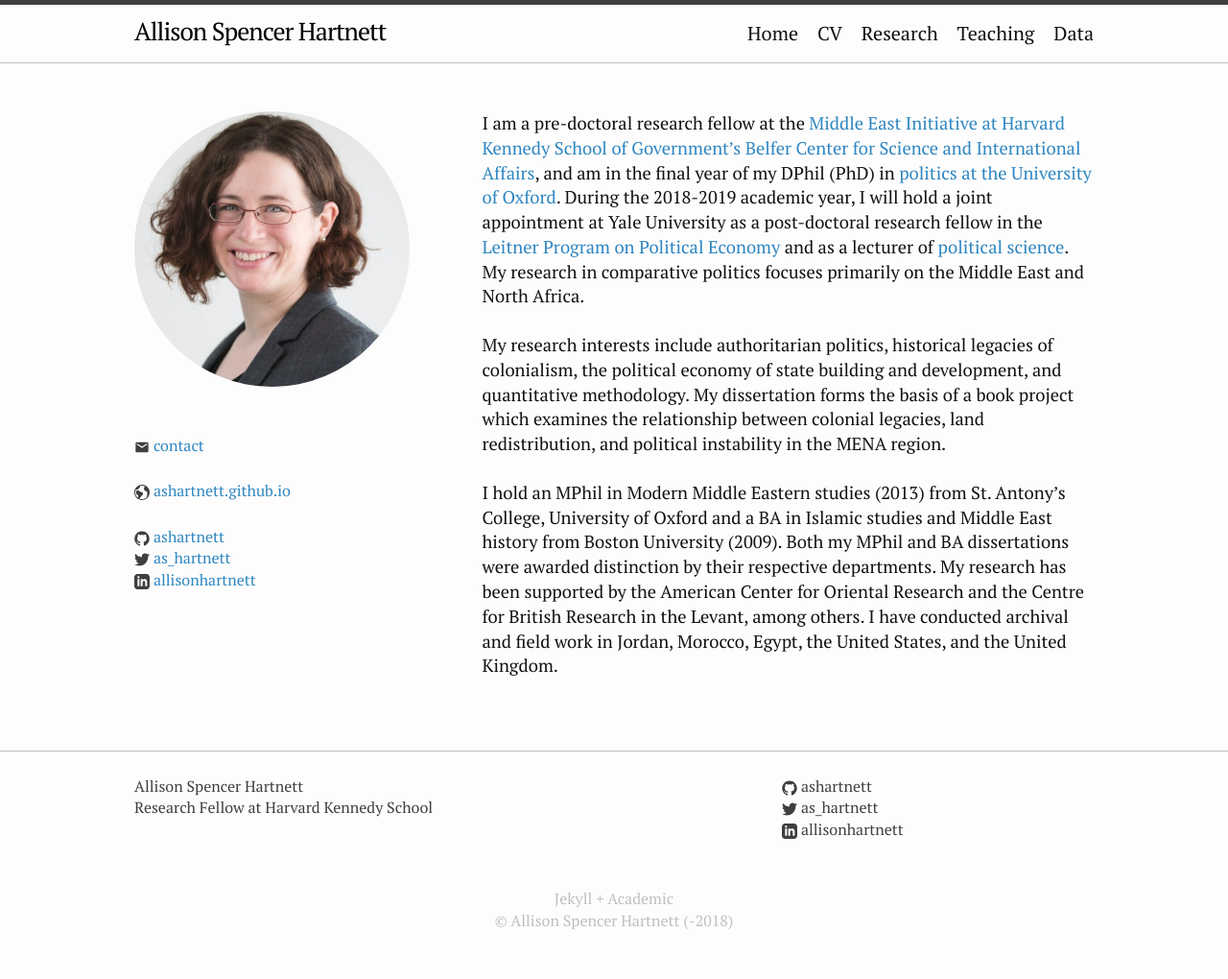
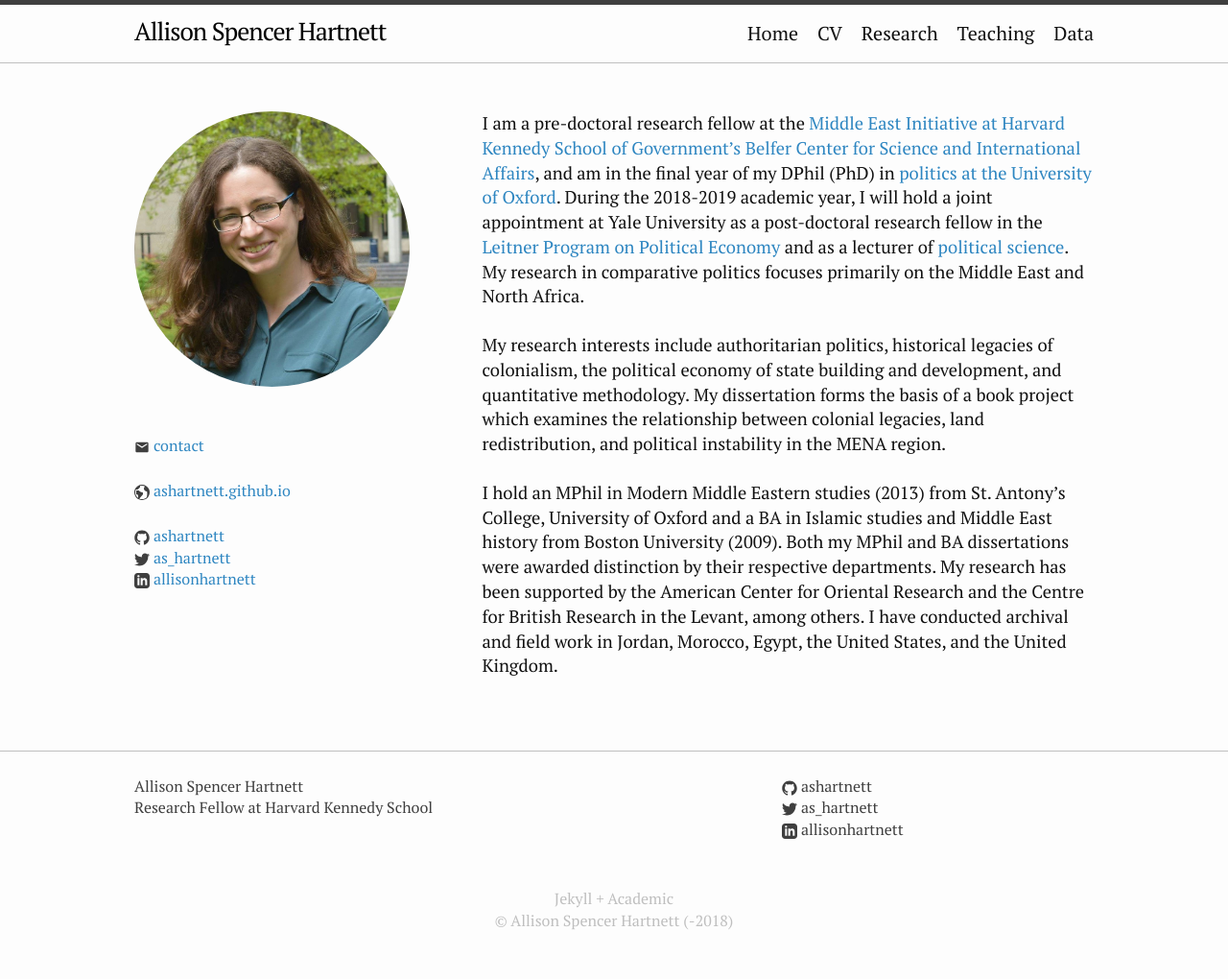
Before and after one commit to ashartnett/ashartnett.github.io, a Jekyll site: the page built from markdowns/0index.md, in a window 1280 px wide. Shown: the whole page at 96% size. Built offline with Jekyll 4.4.1, drawn with Linux system fonts in a browser that asks for light colours.

Commit message:
changed photo.

```diff
--- a/_layouts/about.html
+++ b/_layouts/about.html
@@ -6,7 +6,7 @@ layout: default
   <div class="about-col about-col-1">
 
     {% if site.github_username %}
-    <img class="user-picture" src="assets/allison_s_hartnett.jpg" alt="{{ site.author }}">
+    <img class="user-picture" src="assets/ashartnett_headshot_mei.jpg" alt="{{ site.author }}">
     {% endif %}
 
     <ul class="contact-list">
--- a/_layouts/cvpage.html
+++ b/_layouts/cvpage.html
@@ -6,7 +6,7 @@ layout: default
   <div class="about-col about-col-1">
 
     {% if site.github_username %}
-    <img class="user-picture" src="assets/allison_s_hartnett.jpg" alt="{{ site.author }}">
+    <img class="user-picture" src="assets/ashartnett_headshot_mei.jpg" alt="{{ site.author }}">
     {% endif %}
 
     <ul class="contact-list">
```
Also changed, not shown: assets/ashartnett_headshot_mei.jpg (added).
